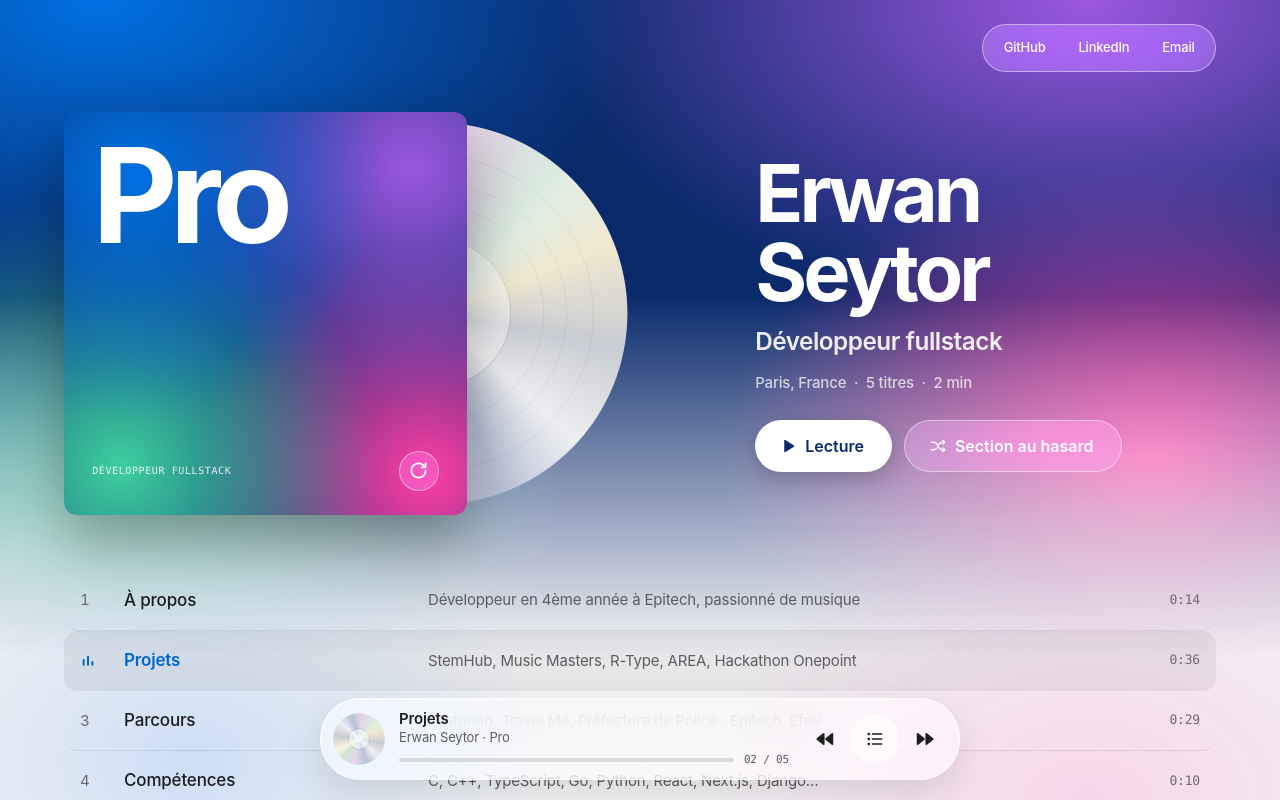
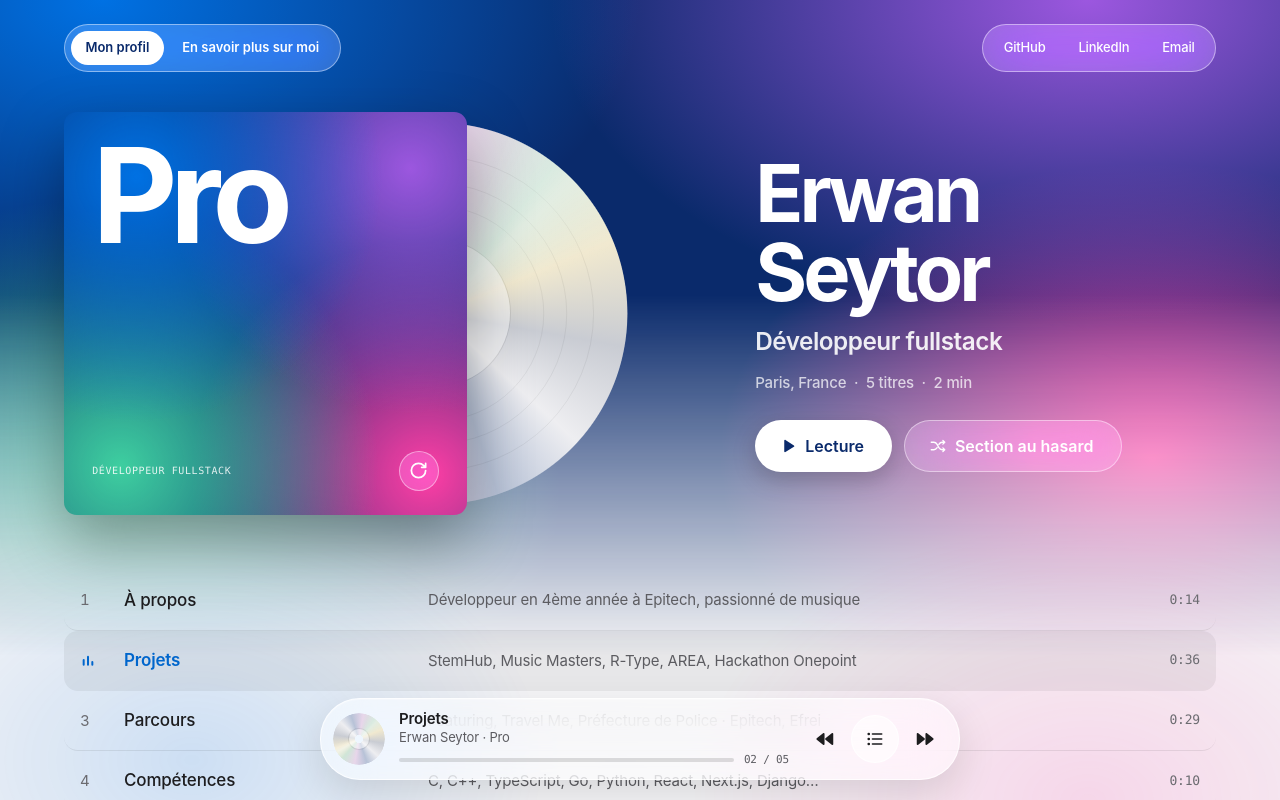
Before and after one commit to aernw/aernw.github.io, a React (Vite) app: page / in a window 1280 px wide. Shown: the top 800 px of the page. Built offline with nearby package versions, Linux system fonts and the light colour scheme.

Commit message:
feat: side switcher at the top of the hero
Two glass pills, "Mon profil" and "En savoir plus sur moi", top left of
the hero; the current side is filled, the other flips the disc.

```diff
--- a/src/album/AlbumHero.css
+++ b/src/album/AlbumHero.css
@@ -28,14 +28,21 @@
   transition: background var(--duration-slow) var(--ease);
 }
 
-/* ── Liens ──────────────────────────────────────────────────────── */
+/* ── Barre du haut : les deux côtés à gauche, les liens à droite ── */
 
+.album__bar {
+  display: flex;
+  flex-wrap: wrap;
+  align-items: center;
+  justify-content: space-between;
+  gap: 0.75rem;
+}
+
+.album__sides,
 .album__links {
   display: flex;
-  justify-content: flex-end;
   gap: 0.25rem;
   width: fit-content;
-  margin-left: auto;
   padding: 0.375rem;
   border-radius: var(--radius-pill);
   background: var(--glass-on-art);
@@ -45,9 +52,33 @@
 }
 
 /* Perso : verre sombre et neutre, pour ne pas prendre la teinte bleutée de la pochette. */
+:root[data-side='b'] .album__sides,
 :root[data-side='b'] .album__links {
   background: rgba(22, 22, 27, 0.45);
   border-color: rgba(255, 255, 255, 0.16);
+}
+
+.album__side {
+  padding: 0.4rem 0.9rem;
+  border-radius: var(--radius-pill);
+  font-size: var(--text-micro);
+  font-weight: 600;
+  color: var(--art-ink);
+  transition:
+    background-color var(--duration-fast) var(--ease),
+    color var(--duration-fast) var(--ease);
+}
+
+.album__side:hover {
+  background: rgba(255, 255, 255, 0.16);
+}
+
+/* Le côté affiché : une pastille pleine, comme un onglet sélectionné. */
+.album__side--current,
+.album__side--current:hover {
+  color: var(--art-base);
+  background: var(--art-ink);
+  cursor: default;
 }
 
 .album__link {
--- a/src/album/AlbumHero.tsx
+++ b/src/album/AlbumHero.tsx
@@ -10,6 +10,12 @@ import './AlbumHero.css'
 
 /** Durée du demi-tour du disque avant de passer à l'autre côté. Alignée sur AlbumHero.css. */
 const TURN_MS = 560
+
+/** Libellés des deux côtés dans la barre du haut. */
+const SIDE_LABELS: Record<Side, string> = {
+  a: 'Mon profil',
+  b: 'En savoir plus sur moi',
+}
 
 interface AlbumHeroProps {
   readonly side: Side
@@ -67,6 +73,23 @@ export function AlbumHero({ side, active, onFlip }: AlbumHeroProps) {
     <header className="album" aria-labelledby="album-title">
       <div className="album__bleed" aria-hidden="true" />
 
+      <div className="album__bar">
+        {/* Pour qui n'aurait pas vu qu'on retourne le disque : les deux côtés,
+            nommés, en haut de page. */}
+        <nav className="album__sides" aria-label="Côtés du site">
+          {(['a', 'b'] as const).map((key) => (
+            <button
+              key={key}
+              type="button"
+              className={`album__side${key === side ? ' album__side--current' : ''}`}
+              aria-current={key === side ? 'page' : undefined}
+              onClick={key === side ? undefined : turn}
+            >
+              {SIDE_LABELS[key]}
+            </button>
+          ))}
+        </nav>
+
         <nav className="album__links" aria-label="Liens">
           {profile.links.map((link) => (
             <a
@@ -79,6 +102,7 @@ export function AlbumHero({ side, active, onFlip }: AlbumHeroProps) {
             </a>
           ))}
         </nav>
+      </div>
 
       <div className="album__head">
         <button
```
Lines whose indentation alone changed are shown as unchanged.
